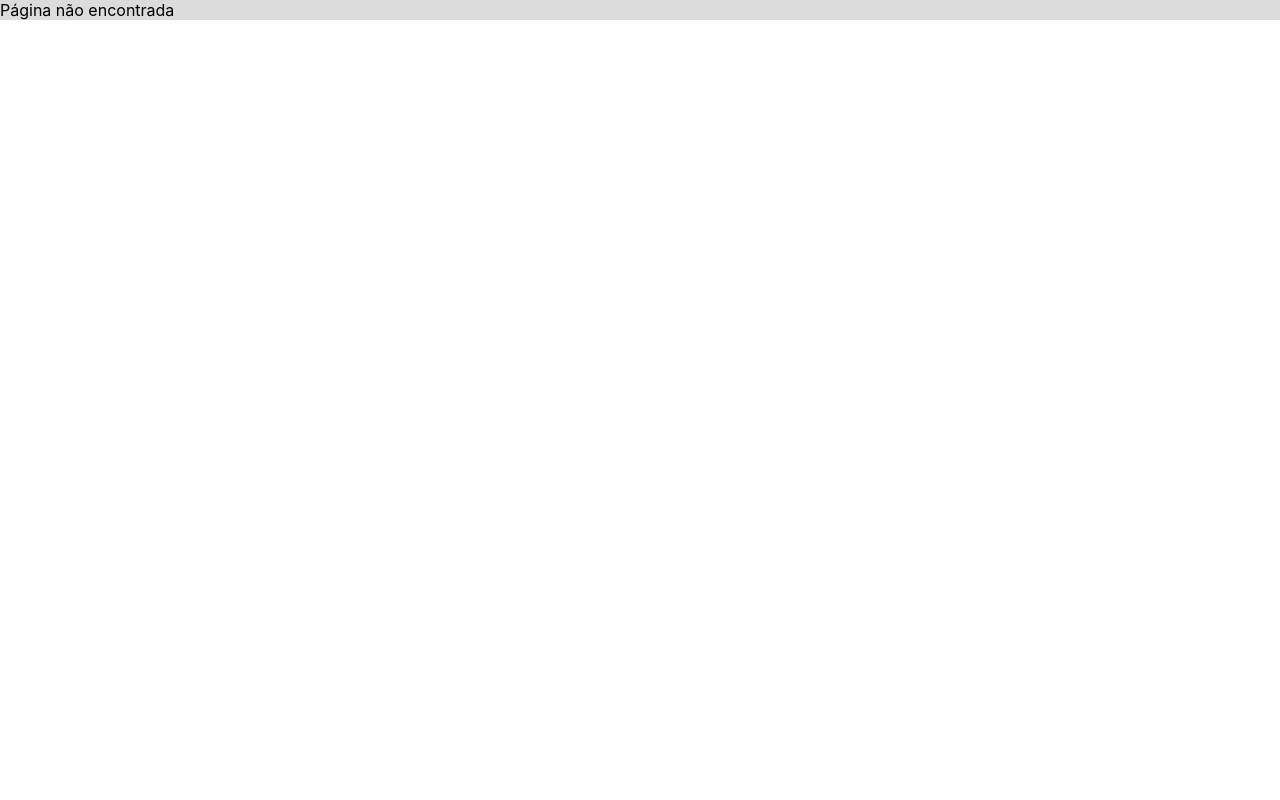
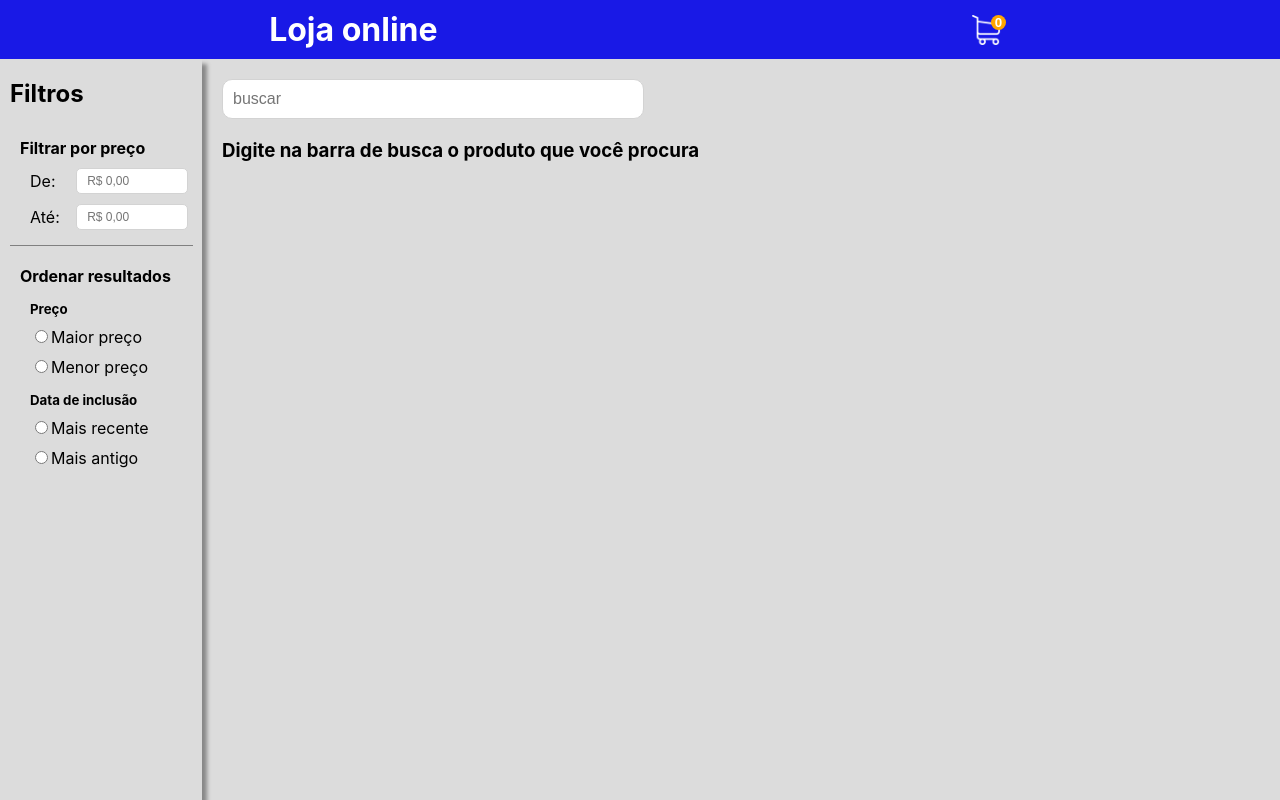
Before and after one commit to monteiroMS/desafiomovisis, a React (Create React App) app: page / in a window 1280 px wide. Before the commit this address led to /404. Built offline with nearby package versions, Linux system fonts and the light colour scheme.

Commit message:
fix: undo changes

```diff
--- a/package.json
+++ b/package.json
@@ -1,6 +1,6 @@
 {
-  "name": "desafio-movisis",
-  "homepage": "https://monteiroms.github.io/desafio-movisis/",
+  "name": "desafiomovisis",
+  "homepage": "desafiomovisis/",
   "version": "0.1.0",
   "private": true,
   "dependencies": {
--- a/src/App.tsx
+++ b/src/App.tsx
@@ -9,8 +9,8 @@ function App() {
   return (
     <Styled.Main>
       <Switch>
-        <Route exact path="/desafio-movisis" component={Home} />
-        <Route path="/desafio-movisis/carrinho" component={Cart} />
+        <Route exact path="/" component={Home} />
+        <Route path="/carrinho" component={Cart} />
         <Route path="/404" component={NotFound} />
         <Redirect to="/404" />
       </Switch>
```
